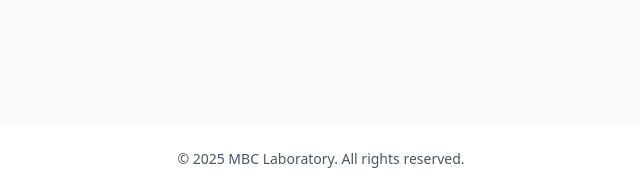
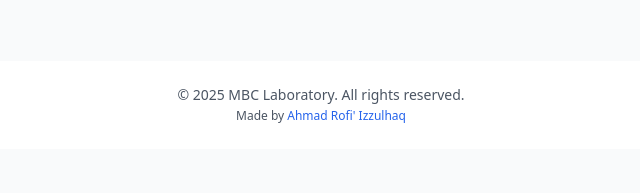
Before and after one commit to AhRoiz/MBC-Lab-Cyber-Security-, a website: page MBC/public/kontak.html in a window 1280 px wide. Shown: the part 1011-1204 px from the top of the page, without its empty margins (319-959 px from the left). After the commit the page ends 1160 px from the top, so only its background shows below. Drawn offline with nearby package versions, Linux system fonts and the light colour scheme.

```diff
--- a/MBC/public/kontak.html
+++ b/MBC/public/kontak.html
@@ -46,8 +46,9 @@
     </div>
   </section>
 
-  <footer class="bg-white py-6 text-center text-sm text-gray-600 mt-16">
-    © 2025 MBC Laboratory. All rights reserved.
+  <footer class="bg-white py-6 text-center text-sm text-gray-600">
+    © 2025 MBC Laboratory. All rights reserved. <br>
+     <span class="text-xs">Made by <a href="https://github.com/AhRoiz" class="text-blue-600 hover:underline" target="_blank">Ahmad Rofi' Izzulhaq</a></span>
   </footer>
 </body>
 </html>
```
Also changed, not shown: MBC/public/developer.html (+2 -1 lines), MBC/public/divisi.html (+3 -2 lines).
